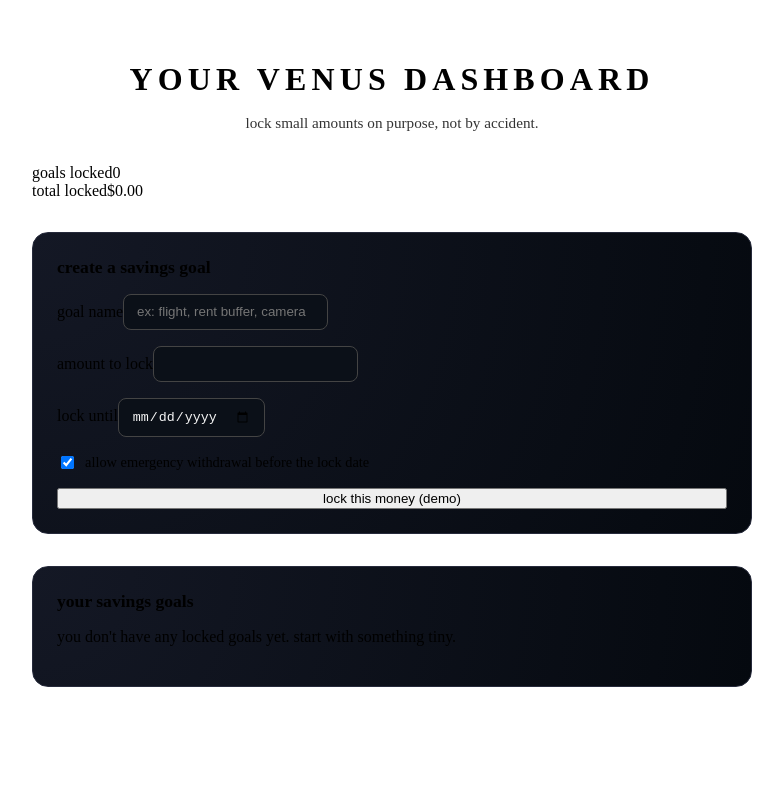
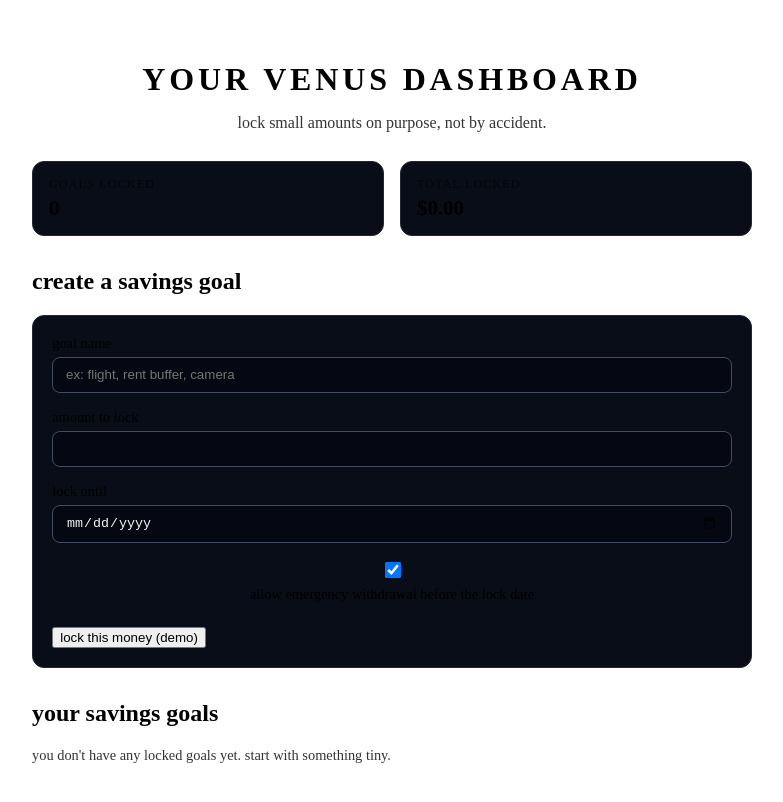
Before and after one commit to JadaNaomibk/Venus, a React (Vite) app in the folder client/: page /dashboard in a window 1280 px wide. Shown: the top 802 px of the page, without its empty margins (248-1031 px from the left). Built offline with nearby package versions, Linux system fonts and the light colour scheme.

Commit message:
style: add dashboard and goal card layout

```diff
--- a/client/src/index.css
+++ b/client/src/index.css
@@ -1,6 +1,8 @@
-/* -------- DASHBOARD STYLES (lockable savings demo) -------- */
+/* ------------------------------
+   DASHBOARD LAYOUT + STYLING
+   ------------------------------ */
 
-main.dashboard {
+.dashboard {
   max-width: 720px;
   margin: 0 auto;
   padding: 2rem 1.5rem 4rem;
@@ -8,7 +10,7 @@
 
 .dashboard-header h1 {
   text-align: center;
-  letter-spacing: 0.16em;
+  letter-spacing: 0.12em;
   text-transform: uppercase;
   margin-bottom: 0.5rem;
 }
@@ -16,41 +18,56 @@
 .dashboard-tagline {
   text-align: center;
   opacity: 0.8;
+  margin-bottom: 1.8rem;
+}
+
+.summary-bar {
+  display: flex;
+  gap: 1rem;
   margin-bottom: 2rem;
-  font-size: 0.95rem;
+}
+
+.summary-item {
+  flex: 1;
+  background: #090d18;
+  border-radius: 0.75rem;
+  padding: 0.9rem 1rem;
+  border: 1px solid #22273a;
+}
+
+.summary-label {
+  display: block;
+  font-size: 0.75rem;
+  text-transform: uppercase;
+  letter-spacing: 0.1em;
+  opacity: 0.7;
+  margin-bottom: 0.3rem;
+}
+
+.summary-value {
+  font-size: 1.3rem;
+  font-weight: 600;
 }
 
 .dashboard-section {
-  margin-top: 2rem;
-  padding: 1.5rem;
-  border-radius: 1rem;
-  background: radial-gradient(circle at top left, #141825, #05090f);
-  border: 1px solid #262a3b;
+  margin-bottom: 2rem;
 }
-
-.dashboard-section h2 {
-  margin-top: 0;
-  margin-bottom: 1rem;
-  font-size: 1.1rem;
-}
-
-/* form */
 
 .goal-form {
   display: flex;
   flex-direction: column;
   gap: 1rem;
+  background: #090d18;
+  border-radius: 0.75rem;
+  padding: 1.2rem;
+  border: 1px solid #22273a;
 }
 
-.field {
+.goal-form label {
   display: flex;
   flex-direction: column;
-  gap: 0.35rem;
-}
-
-.field-label {
-  font-size: 0.85rem;
-  opacity: 0.85;
+  gap: 0.3rem;
+  font-size: 0.9rem;
 }
 
 .goal-form input[type="text"],
@@ -58,8 +75,8 @@
 .goal-form input[type="date"] {
   padding: 0.6rem 0.8rem;
   border-radius: 0.5rem;
-  border: 1px solid #444;
-  background: #0b1018;
+  border: 1px solid #444c63;
+  background: #050812;
   color: #f5f5f5;
 }
 
@@ -67,39 +84,45 @@
   display: flex;
   align-items: center;
   gap: 0.5rem;
-  font-size: 0.9rem;
+  font-size: 0.85rem;
 }
 
-/* goals list */
+.checkbox-row input[type="checkbox"] {
+  width: 16px;
+  height: 16px;
+}
+
+.goal-form button {
+  margin-top: 0.5rem;
+  align-self: flex-start;
+}
 
 .goals-list {
   list-style: none;
   padding: 0;
   margin: 0;
-  margin-top: 1rem;
-  display: flex;
-  flex-direction: column;
-  gap: 0.75rem;
+  display: grid;
+  grid-template-columns: 1fr;
+  gap: 1rem;
 }
 
 .goal-card {
+  background: #090d18;
+  border-radius: 0.75rem;
   padding: 1rem 1.1rem;
-  border-radius: 0.9rem;
-  border: 1px solid #262a3b;
-  background: #05070f;
+  border: 1px solid #22273a;
 }
 
-.goal-main {
+.goal-card-main {
   display: flex;
   justify-content: space-between;
   align-items: baseline;
-  gap: 0.5rem;
+  margin-bottom: 0.3rem;
 }
 
-.goal-main h3 {
+.goal-card-main h3 {
   margin: 0;
   font-size: 1rem;
-  text-transform: capitalize;
 }
 
 .goal-amount {
@@ -108,34 +131,60 @@
 }
 
 .goal-meta {
-  margin: 0.25rem 0;
+  margin: 0.15rem 0;
   font-size: 0.85rem;
-  opacity: 0.9;
+  opacity: 0.85;
+}
+
+.goal-meta span {
+  opacity: 1;
+}
+
+.status-pill {
+  display: inline-block;
+  padding: 0.15rem 0.6rem;
+  border-radius: 999px;
+  font-size: 0.75rem;
+  text-transform: uppercase;
+  letter-spacing: 0.08em;
+}
+
+.status-pill.locked {
+  background: #13b58a1a;
+  color: #4ff3c4;
+}
+
+.status-pill.withdrawn {
+  background: #ff4f4f1a;
+  color: #ff8a8a;
+}
+
+.status-pill.emergency {
+  background: #ffd84f1a;
+  color: #ffdd7a;
 }
 
 .secondary-button {
-  margin-top: 0.75rem;
-  padding: 0.5rem 1rem;
+  margin-top: 0.7rem;
+  background: transparent;
+  border: 1px solid #444c63;
+  color: #f5f5f5;
+  padding: 0.5rem 0.9rem;
   border-radius: 999px;
-  border: 1px solid #f5f5f5;
-  background: transparent;
-  color: #f5f5f5;
   cursor: pointer;
   font-size: 0.85rem;
 }
 
 .secondary-button:hover {
-  background: rgba(245, 245, 245, 0.08);
+  background: #11162a;
 }
 
-.dashboard-empty {
-  margin-top: 0.5rem;
+.empty-state {
   font-size: 0.9rem;
-  opacity: 0.9;
+  opacity: 0.8;
 }
 
 .dashboard-message {
-  margin-top: 1.5rem;
-  text-align: center;
+  margin-top: 0.5rem;
   font-size: 0.9rem;
 }
```
